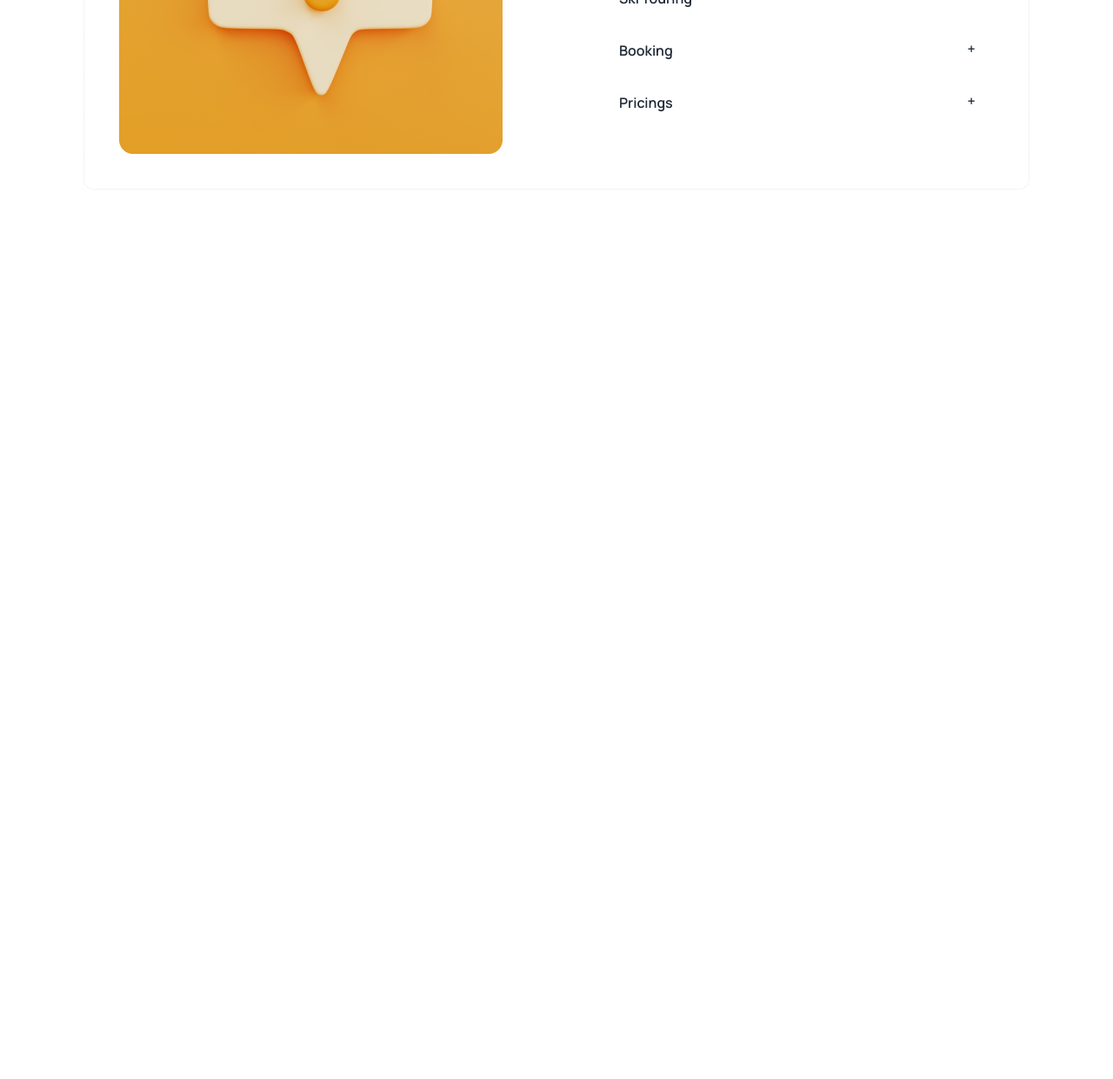
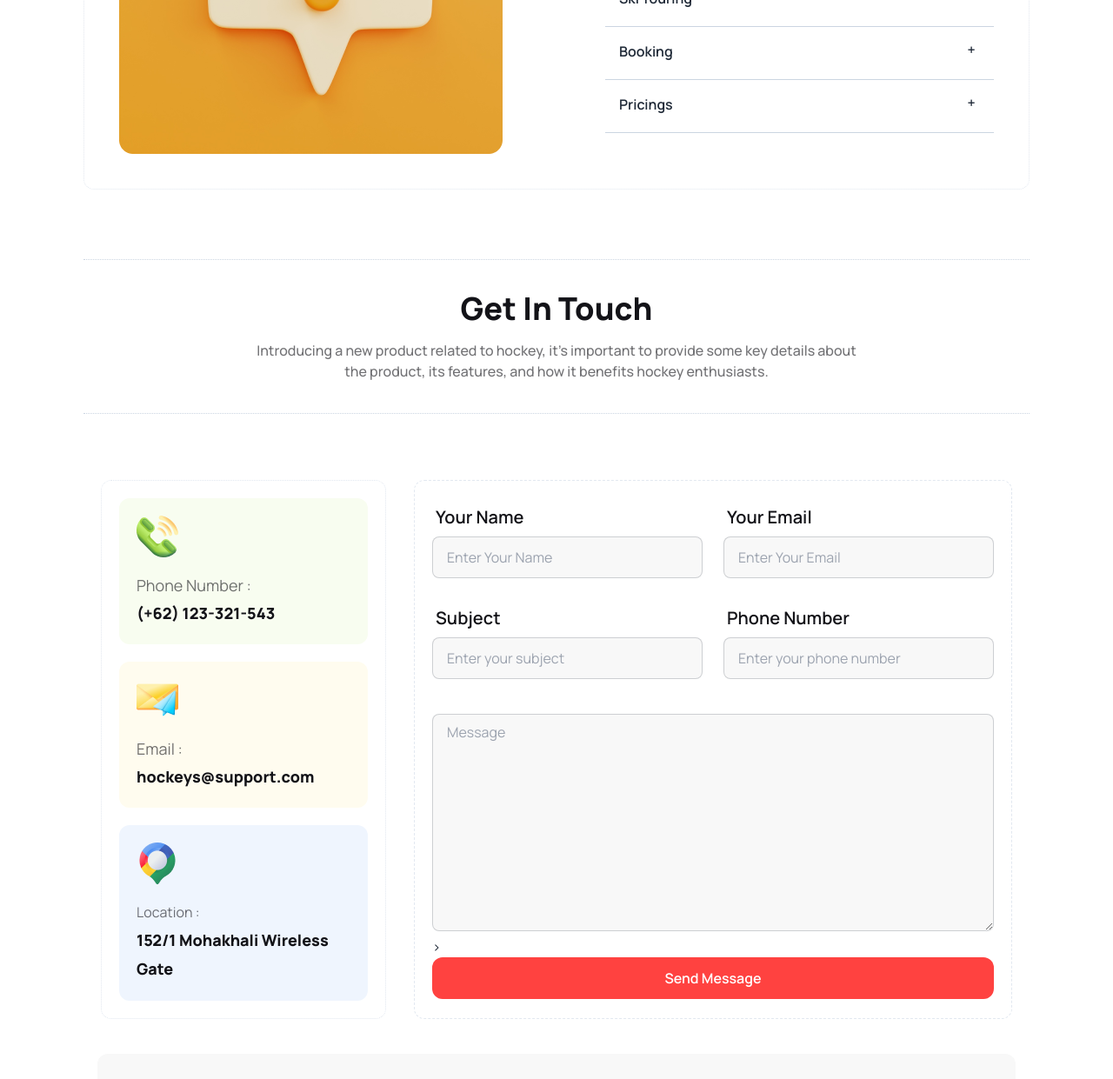
Before and after one commit to wpafsana/assignment-hero-3, a plain HTML site: page index.html in a window 1280 px wide. Shown: the part 3808-5049 px from the top of the page at 87% size. Before the commit the page ends 4106 px from the top, so only its background shows below. Drawn offline with nearby package versions, Linux system fonts and the light colour scheme.

Commit message:
added get in touch section

```diff
--- a/index.html
+++ b/index.html
@@ -393,6 +393,7 @@
       </section>
 
         <!--  Clients Question-->
+
         <section class="container mx-auto px-10 lg:px-24 mb-20" >
           <hr class="border-t border-dotted border-slate-300 my-4">
           <div class="lg:w-[700px] text-center mx-auto space-y-4  py-5">
@@ -424,6 +425,7 @@
                     <p class="text-para-clifford text-sm ">Hockey players rely on specialized equipment to ensure safety, performance, and enjoyment on the ice or field</p>
                </div>
                 </div>
+                <hr class="border-t border-solid border-slate-300">
                 <!-- questions 2-->
                 <div class="collapse collapse-plus">
                   <input type="radio" name="my-accordion-3" />
@@ -435,6 +437,7 @@
                       Hockey training is essential for players to improve their skills, enhance physical fitness, and excel in the game</p>
                   </div>
                 </div>
+                <hr class="border-t border-solid border-slate-300">
 
                  <!-- questions 3 -->
 
@@ -447,6 +450,7 @@
                     <p class="text-para-clifford text-sm">Private lessons in hockey provide personalized and focused training for individuals seeking to improve their skills</p>
                   </div>
                 </div>
+                <hr class="border-t border-solid border-slate-300">
                  <!-- questions 4-->
 
                 <div class="collapse collapse-plus">
@@ -458,6 +462,7 @@
                     <p class="text-para-clifford text-sm">Ski touring, also known as backcountry skiing or alpine touring, is a form of skiing that involves traveling over snow-covered terrain using skis.</p>
                   </div>
                 </div>
+                <hr class="border-t border-solid border-slate-300">
 
                  <!-- questions 5 -->
                 <div class="collapse collapse-plus">
@@ -469,6 +474,7 @@
                     <p class="text-para-clifford text-sm">Individuals or teams can book ice time at ice rinks for practices, games, or training sessions</p>
                     </div>
                 </div>
+                <hr class="border-t border-solid border-slate-300">
 
                  <!-- questions 6 -->
                 <div class="collapse collapse-plus">
@@ -480,10 +486,111 @@
                     <p class="text-para-clifford text-sm">56939</p>
                   </div>
                 </div>
+                <hr class="border-t border-solid border-slate-300">
               </div>
           </div>
        </section>
 
+         <!-- get in touch -->
+         <section class="container mx-auto px-10 lg:px-24 mb-20" >
+          <hr class="border-t border-dotted border-slate-300 my-4">
+          <div class="lg:w-[700px] text-center mx-auto space-y-4  py-5">
+             <h1 class="text-heading-clifford text-4xl font-extrabold capitalize">
+            get in touch
+             </h1>
+             <p class="text-para-clifford  font-medium">
+              Introducing a new product related to hockey, it's important to provide some key details about the product, its features, and how it benefits hockey enthusiasts.
+             </p>
+          </div>
+          <hr class="border-t border-dotted border-slate-300 my-4">
+
+            <!-- form container -->
+
+     <div class=" p-5 mb-5 ">
+
+       <!-- contact -->
+
+      <div class="grid grid-cols-1 lg:grid-cols-3 gap-8 lg:pt-10">
+
+        <!-- left side  -->
+        <div>
+          <div class=" flex flex-col border  border-slate-200 border-dotted rounded-xl lg:p-5 gap-5 ">
+            <div class="bg-[#F8FDF0] rounded-xl p-5 space-y-4 ">
+                <img src="Images/Group 1171275317.png" alt="">
+                <p class="text-para-clifford text-lg left-6 leading-8">Phone Number :<br>
+                 <span class="text-heading-clifford text-[18px] font-extrabold"> (+62) 123-321-543</span></p>
+            </div>
+            <div class="bg-[#FFFCEF] rounded-xl p-5 space-y-4">
+                <img src="Images/Group 1171275318.png" alt="">
+                <p class="text-para-clifford text-lg left-6 leading-8">Email :<br>
+                 <span class="text-heading-clifford text-[18px] font-extrabold">hockeys@support.com</span></p>
+            </div>
+            <div class="bg-[#EFF5FE] rounded-xl p-5 space-y-4">
+                <img src="Images/Group 1171275321.png" alt="">
+                <p class="text-para-clifford texst-lg left-6 leading-8">Location :<br>
+                 <span class="text-heading-clifford text-[18px] font-extrabold">152/1 Mohakhali Wireless Gate</span></p>
+            </div>
+          </div>
+        </div>
+        <!--right side form -->
+        <div class="lg:col-span-2 border border-slate-200 border-dashed lg:p-5 rounded-xl">
+          <div class="grid grid-cols-1 lg:grid-cols-2 gap-6">
+            <label class="form-control w-full">
+              <div class="label">
+                <span class="label-text text-xl font-semibold text-heading-clifford">Your Name</span>
+              </div>
+              <input type="text" placeholder="Enter Your Name" class="input input-bordered w-full text-base bg-[#F8F8F8]" />
+            </label>
+            <label class="form-control w-full ">
+              <div class="label">
+                <span class="label-text text-xl font-semibold text-heading-clifford ">Your Email</span>
+              </div>
+              <input type="text" placeholder="Enter Your Email" class="input input-bordered w-full text-base bg-[#F8F8F8]" />
+            </label>
+            <label class="form-control w-full">
+              <div class="label">
+                <span class="label-text text-xl font-semibold text-heading-clifford">Subject</span>
+              </div>
+              <input type="text" placeholder="Enter your subject" class="input input-bordered w-full text-base bg-[#F8F8F8] " />
+            </label>
+            <label class="form-control w-full">
+              <div class="label">
+                <span class="label-text text-xl font-semibold text-heading-clifford">Phone Number</span>
+              </div>
+              <input type="text" placeholder="Enter your phone number" class="input input-bordered w-full text-base bg-[#F8F8F8]" />
+            </label>
+          </div>
+          <div class="pt-10">
+            <textarea placeholder="Message" class="textarea textarea-bordered w-full text-base  lg:h-[250px] bg-[#F8F8F8]" ></textarea>>
+          </div>
+          <div>
+            <button class="bg-btn-primary rounded-xl py-3 text-white font-semibold w-full capitalize text-base ">Send Message</button>
+          </div>
+        </div>
+
+        </div>
+     </div>
+     <!-- social icon -->
+     <div class="grid grid-cols-1 bg-[#F8F8F8] text-center py-8 mx-4 rounded-xl">
+      <h1 class="text-heading-clifford font-bold text-2xl pb-4"> Social Media</h1>
+      <div class="flex gap-7 mx-auto ">
+         <a href=""><i class="fa-brands fa-facebook"></i></a>
+         <a href=""><i class="fa-brands fa-twitter"></i></a>
+         <a href=""><i class="fa-brands fa-github"></i></a>
+         <a href=""><i class="fa-brands fa-instagram"></i></a>
+      </div>
+
+     </div>
+
+
+
+
+
+
+
+            </div>
+
+         </section>
 
     </main>
     <footer>
```
